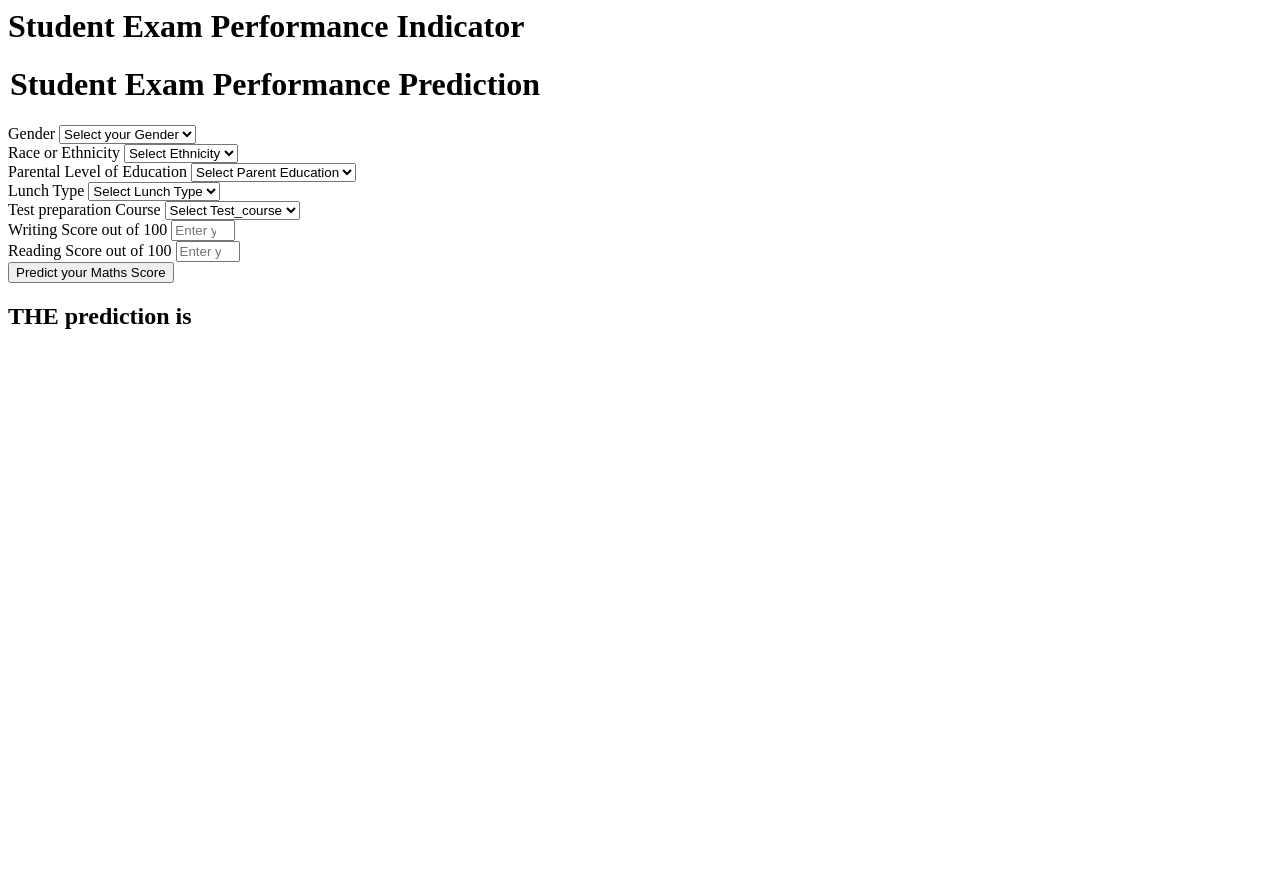
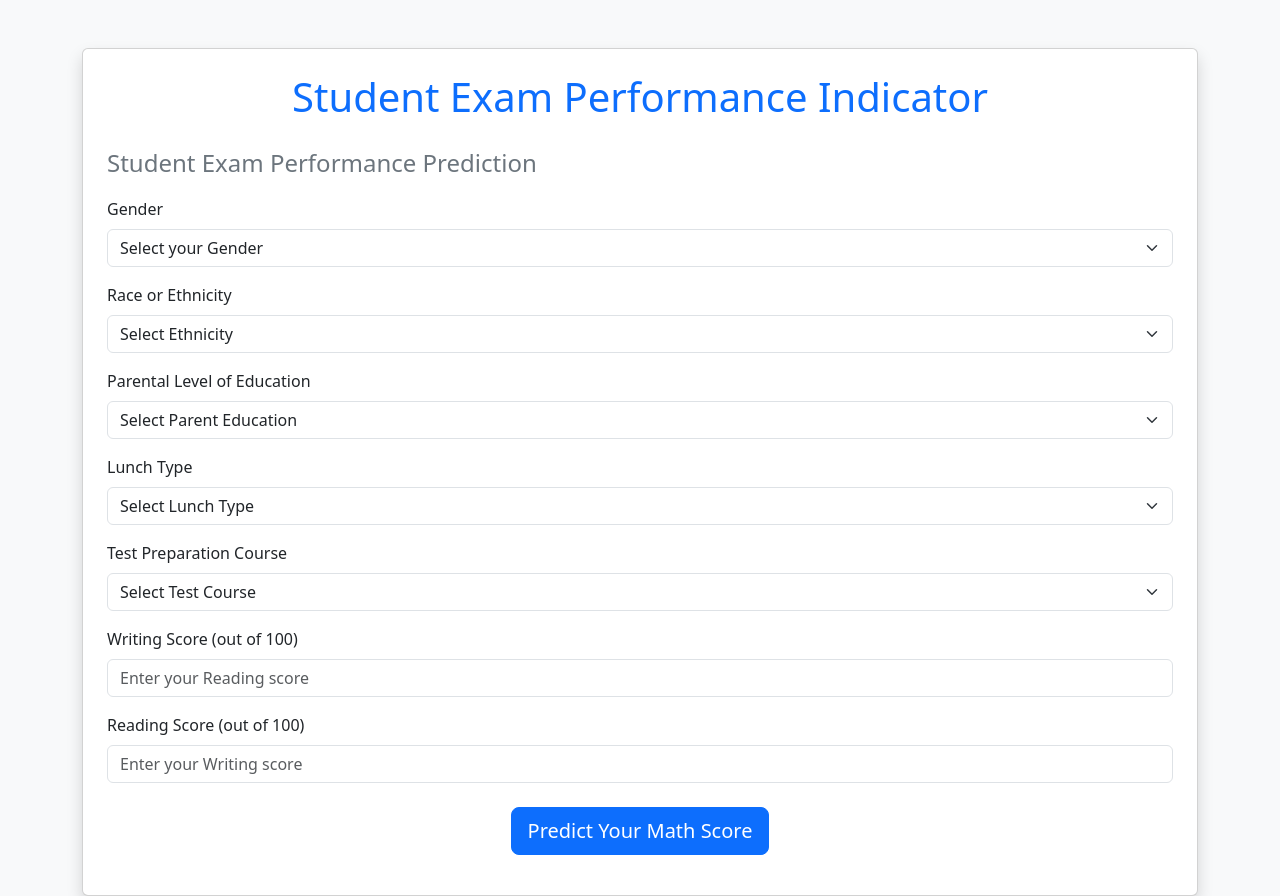
Before and after one commit to im-mayur/end-to-end-mlproject, a Flask app: page /predictdata in a window 1280 px wide. Before the commit the page ends 329 px from the top, so only its background shows below. Run offline with Flask 3, Linux system fonts and the light colour scheme.

Commit message:
modified ui

```diff
--- a/templates/home.html
+++ b/templates/home.html
@@ -1,111 +1,93 @@
 <html>
-<body>
-    <div class="login">
-       <h1>Student Exam Performance Indicator</h1>
+<head>
+    <title>Student Exam Performance Indicator</title>
+    <link href="https://cdn.jsdelivr.net/npm/bootstrap@5.3.0-alpha1/dist/css/bootstrap.min.css" rel="stylesheet">
+</head>
+<body class="bg-light">
+    <div class="container mt-5">
+        <div class="card shadow p-4">
+            <h1 class="text-center text-primary mb-4">Student Exam Performance Indicator</h1>
 
-       <form action="{{ url_for('predict_datapoint')}}" method="post">
-        <h1>
-            <legend>Student Exam Performance Prediction</legend>
-        </h1>
+            <form action="{{ url_for('predict_datapoint') }}" method="post">
+                <fieldset>
+                    <legend class="text-secondary mb-3">Student Exam Performance Prediction</legend>
+
                     <div class="mb-3">
                         <label class="form-label">Gender</label>
-            <select class="form-control" name="gender" placeholder="Enter you Gender" required>
+                        <select class="form-select" name="gender" required>
                             <option class="placeholder" selected disabled value="">Select your Gender</option>
-                <option value="male">
-                    Male
-                </option>
-                <option value="female">
-                    Female
-                </option>
+                            <option value="male">Male</option>
+                            <option value="female">Female</option>
                         </select>
                     </div>
+
                     <div class="mb-3">
                         <label class="form-label">Race or Ethnicity</label>
-            <select class="form-control" name="ethnicity" placeholder="Enter you ethnicity" required>
+                        <select class="form-select" name="ethnicity" required>
                             <option class="placeholder" selected disabled value="">Select Ethnicity</option>
-                <option value="group A">
-                    Group A
-                </option>
-                <option value="group B">
-                    Group B
-                </option>
-                <option value="group C">
-                    Group C
-                </option>
-                <option value="group D">
-                    Group D
-                </option>
-                <option value="group E">
-                    Group E
-                </option>
+                            <option value="group A">Group A</option>
+                            <option value="group B">Group B</option>
+                            <option value="group C">Group C</option>
+                            <option value="group D">Group D</option>
+                            <option value="group E">Group E</option>
                         </select>
                     </div>
+
                     <div class="mb-3">
                         <label class="form-label">Parental Level of Education</label>
-            <select class="form-control" name="parental_level_of_education"
-                placeholder="Enter you Parent Education" required>
+                        <select class="form-select" name="parental_level_of_education" required>
                             <option class="placeholder" selected disabled value="">Select Parent Education</option>
-                <option value="associate's degree">
-                    associate's degree
-                </option>
-                <option value="bachelor's degree">
-                    bachelor's degree
-                </option>
-                <option value="high school">
-                    high school
-                </option>
-                <option value="master's degree">
-                    master's degree
-                </option>
-                <option value="some college">
-                    some college
-                </option>
-                <option value="some high school">
-                    some high school
-                </option>
+                            <option value="associate's degree">Associate's Degree</option>
+                            <option value="bachelor's degree">Bachelor's Degree</option>
+                            <option value="high school">High School</option>
+                            <option value="master's degree">Master's Degree</option>
+                            <option value="some college">Some College</option>
+                            <option value="some high school">Some High School</option>
                         </select>
                     </div>
+
                     <div class="mb-3">
                         <label class="form-label">Lunch Type</label>
-            <select class="form-control" name="lunch" placeholder="Enter you Lunch" required>
+                        <select class="form-select" name="lunch" required>
                             <option class="placeholder" selected disabled value="">Select Lunch Type</option>
-                <option value="free/reduced">
-                    free/reduced
-                </option>
-                <option value="standard">
-                    standard
-                </option>
+                            <option value="free/reduced">Free/Reduced</option>
+                            <option value="standard">Standard</option>
                         </select>
                     </div>
+
                     <div class="mb-3">
-            <label class="form-label">Test preparation Course</label>
-            <select class="form-control" name="test_preparation_course" placeholder="Enter you Course"
-                required>
-                <option class="placeholder" selected disabled value="">Select Test_course</option>
-                <option value="none">
-                    None
-                </option>
-                <option value="completed">
-                    Completed
-                </option>
+                        <label class="form-label">Test Preparation Course</label>
+                        <select class="form-select" name="test_preparation_course" required>
+                            <option class="placeholder" selected disabled value="">Select Test Course</option>
+                            <option value="none">None</option>
+                            <option value="completed">Completed</option>
                         </select>
                     </div>
+
                     <div class="mb-3">
-            <label class="form-label">Writing Score out of 100</label>
-            <input class="form-control" type="number" name="reading_score"
-                placeholder="Enter your Reading score" min='0' max='100' />
+                        <label class="form-label">Writing Score (out of 100)</label>
+                        <input class="form-control" type="number" name="reading_score" placeholder="Enter your Reading score" min="0" max="100" required />
                     </div>
+
                     <div class="mb-3">
-            <label class="form-label">Reading Score out of 100</label>
-            <input class="form-control" type="number" name="writing_score"
-                placeholder="Enter your Reading Score" min='0' max='100' />
+                        <label class="form-label">Reading Score (out of 100)</label>
+                        <input class="form-control" type="number" name="writing_score" placeholder="Enter your Writing score" min="0" max="100" required />
                     </div>
-        <div class="mb-3">
-            <input class="btn btn-primary" type="submit" value="Predict your Maths Score" required />
+
+                    <div class="text-center mt-4">
+                        <input class="btn btn-primary btn-lg" type="submit" value="Predict Your Math Score" />
                     </div>
+                </fieldset>
             </form>
-    <h2>
-       THE  prediction is {{results}}
-    </h2>
-   <body>
+
+            {% if results %}
+            <div class="alert alert-success text-center mt-4">
+                <h4>Your Predicted Math Score: <strong>{{ results }}</strong></h4>
+            </div>
+            {% endif %}
+        </div>
+    </div>
+
+    <script src="https://cdn.jsdelivr.net/npm/bootstrap@5.3.0-alpha1/dist/js/bootstrap.bundle.min.js"></script>
+</body>
 </html>
```
Also changed, not shown: templates/index.html (+63 -1 lines). Lines whose indentation alone changed are shown as unchanged.
